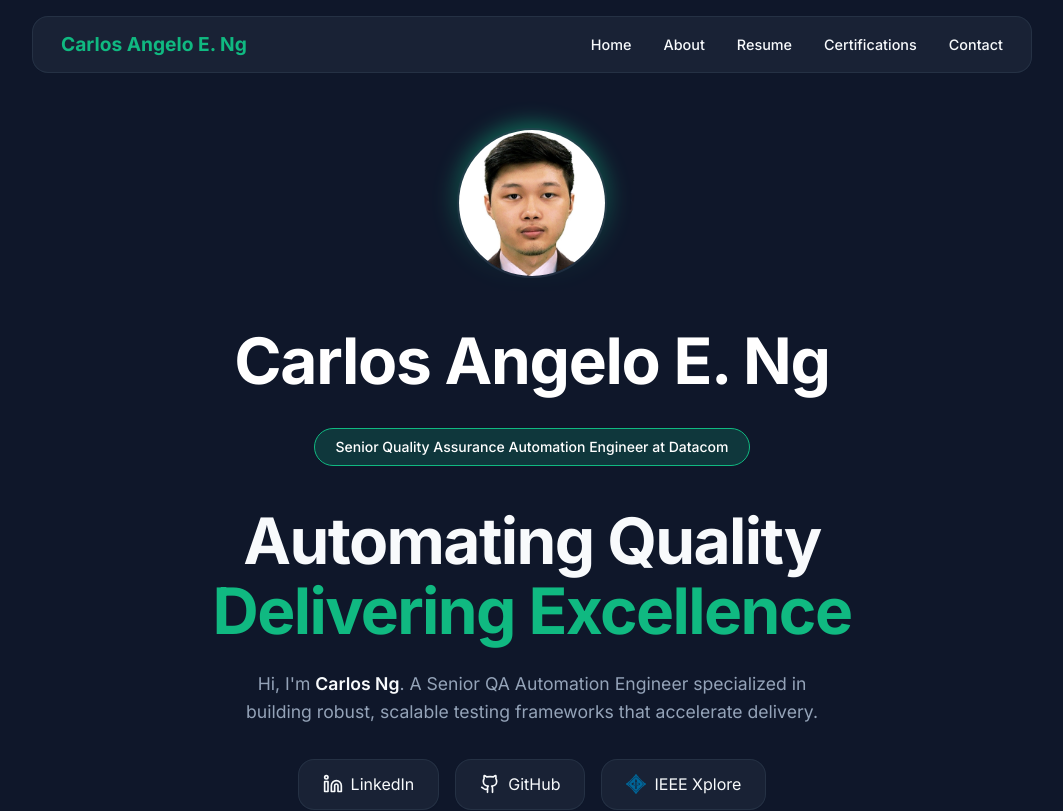
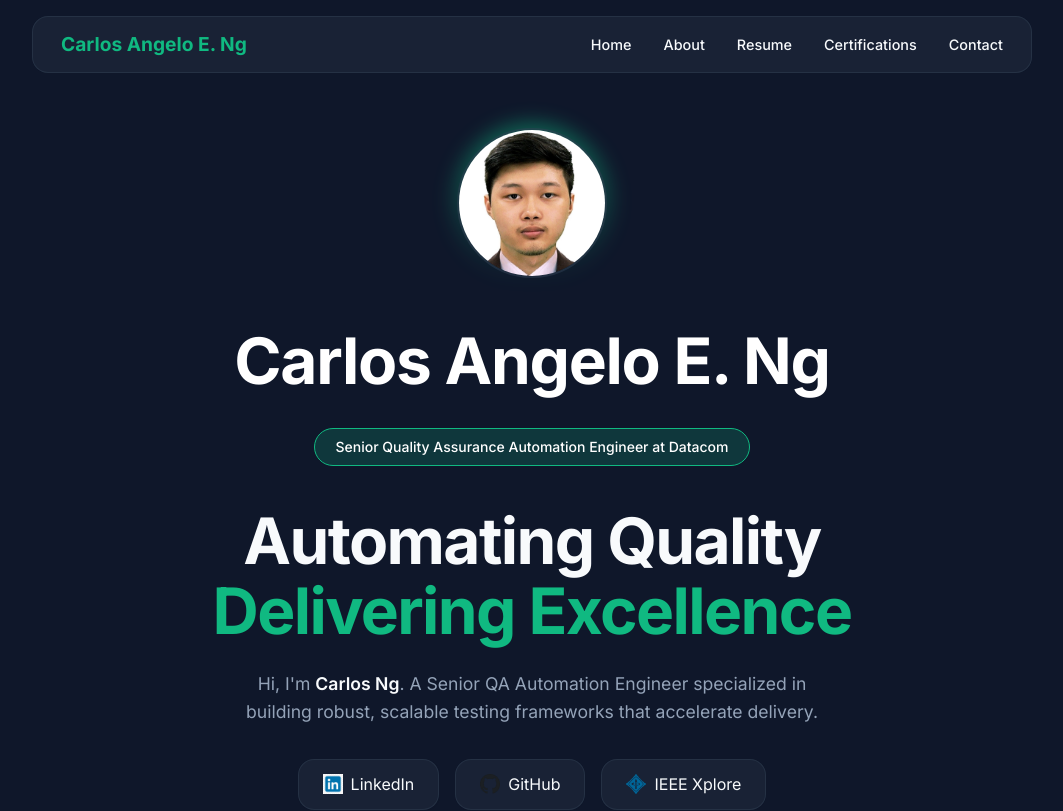
Before and after one commit to cng07/carlosng07, a React (Vite) app: page / in a window 1280 px wide. Shown: the top 811 px of the page, without its empty margins (108-1171 px from the left). Built offline with nearby package versions, Linux system fonts and the light colour scheme.

Commit message:
Update github and linkedin logo

```diff
--- a/src/pages/Home.jsx
+++ b/src/pages/Home.jsx
@@ -1,7 +1,5 @@
 import React from 'react';
 import {
-    Github,
-    Linkedin,
     ExternalLink,
     CheckCircle2,
     Award,
@@ -76,10 +74,18 @@ const Home = () => {
                     </p>
                     <div style={{ display: 'flex', gap: '1rem', justifyContent: 'center', flexWrap: 'wrap' }}>
                         <a href={resumeData.linkedIn} target="_blank" rel="noreferrer" className="glass" style={{ padding: '0.75rem 1.5rem', display: 'flex', alignItems: 'center', gap: '0.5rem' }}>
-                            <Linkedin size={20} /> LinkedIn
+                            <img
+                                src="/linkedin-logo.png"
+                                alt="LinkedIn Logo"
+                                style={{ height: '20px', width: 'auto' }}
+                            /> LinkedIn
                         </a>
                         <a href={resumeData.github} target="_blank" rel="noreferrer" className="glass" style={{ padding: '0.75rem 1.5rem', display: 'flex', alignItems: 'center', gap: '0.5rem' }}>
-                            <Github size={20} /> GitHub
+                            <img
+                                src="/github-logo.png"
+                                alt="GitHub Logo"
+                                style={{ height: '20px', width: 'auto' }}
+                            /> GitHub
                         </a>
                         <a href={resumeData.ieee} target="_blank" rel="noreferrer" className="glass" style={{ padding: '0.75rem 1.5rem', display: 'flex', alignItems: 'center', gap: '0.5rem' }}>
                             <img
```
Also changed, not shown: public/github-logo.png (added), public/linkedin-logo.png (added).
